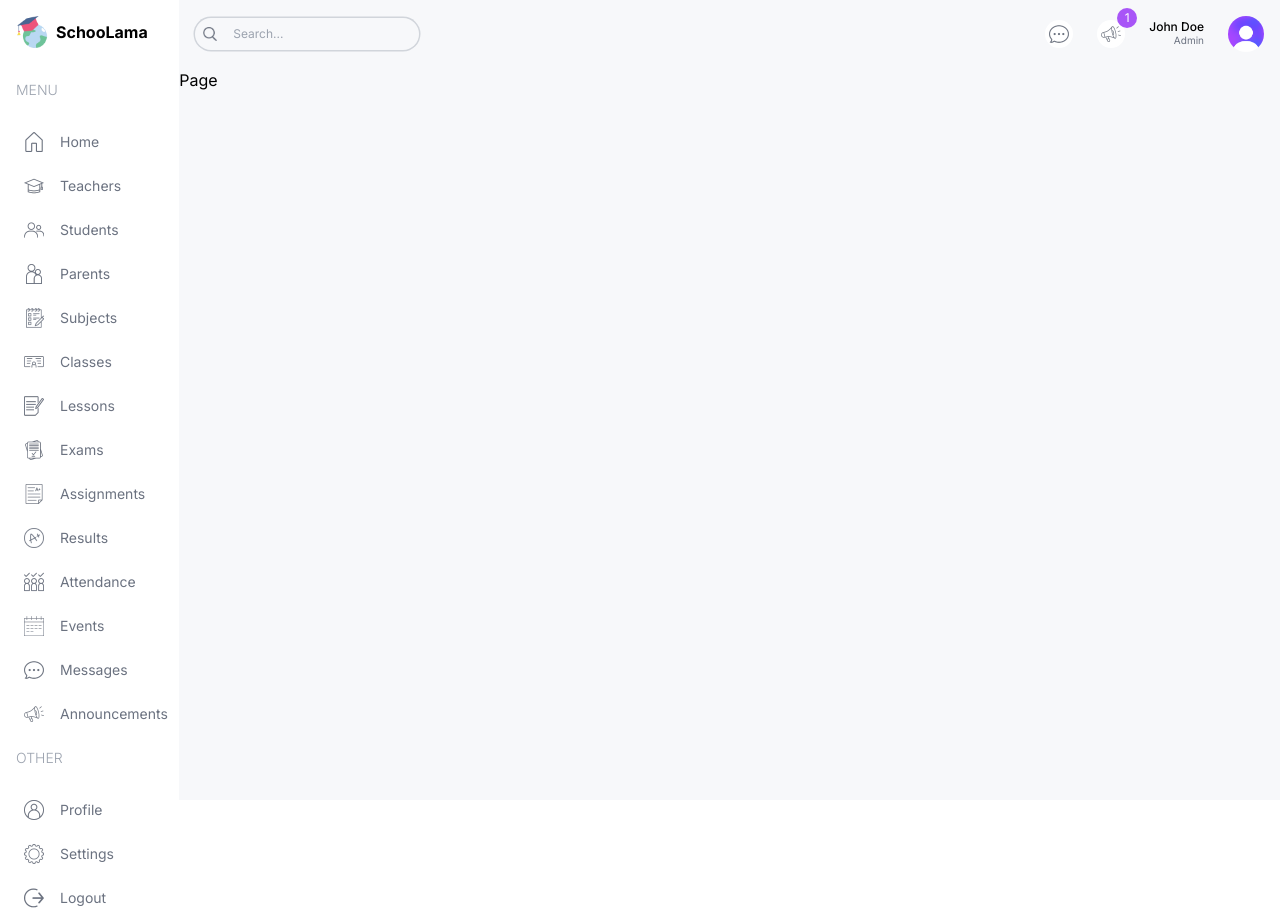
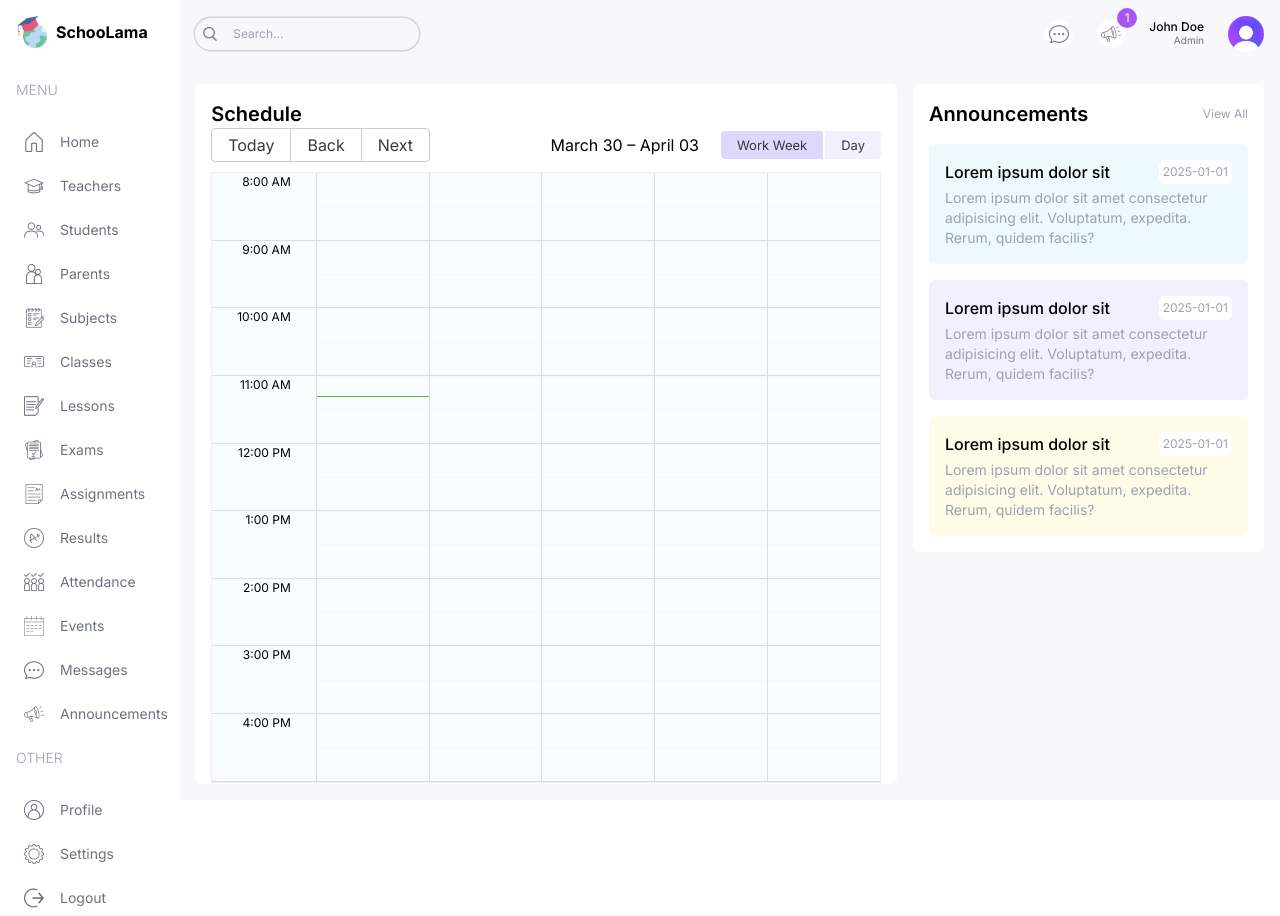
Before and after one commit to hamza-1612/academix-dashboard-ui, a Next.js app: page /teacher in a window 1280 px wide. Built offline with nearby package versions, Linux system fonts and the light colour scheme.

Commit message:
Sandbox snapshot commit

```diff
--- a/src/app/(dashboard)/teacher/page.tsx
+++ b/src/app/(dashboard)/teacher/page.tsx
@@ -1,5 +1,22 @@
+import Announcements from "@/components/Announcements";
+import BigCalendar from "@/components/BigCalender";
+
 const TeacherPage = () => {
-  return <div className="">Page</div>;
+  return (
+    <div className="flex-1 p-4 flex gap-4 flex-col xl:flex-row">
+      {/* LEFT */}
+      <div className="w-full xl:w-2/3">
+        <div className="h-full bg-white p-4 rounded-md">
+          <h1 className="text-xl font-semibold">Schedule</h1>
+          <BigCalendar />
+        </div>
+      </div>
+      {/* RIGHT */}
+      <div className="w-full xl:w-1/3 flex flex-col gap-8">
+        <Announcements />
+      </div>
+    </div>
+  );
 };
 
 export default TeacherPage;
--- /dev/null
+++ b/src/components/Pagination.tsx
@@ -0,0 +1,24 @@
+const Pagination = () => {
+  return (
+    <div className="p-4 flex items-center justify-between text-gray-500">
+      <button
+        disabled
+        className="py-2 px-4 rounded-md bg-slate-200 text-xs font-semibold disabled:opacity-50 disabled:cursor-not-allowed"
+      >
+        Prev
+      </button>
+      <div className="flex items-center gap-2 text-sm">
+        <button className="px-2 rounded-sm bg-lamaSky">1</button>
+        <button className="px-2 rounded-sm ">2</button>
+        <button className="px-2 rounded-sm ">3</button>
+        ...
+        <button className="px-2 rounded-sm ">10</button>
+      </div>
+      <button className="py-2 px-4 rounded-md bg-slate-200 text-xs font-semibold disabled:opacity-50 disabled:cursor-not-allowed">
+        Next
+      </button>
+    </div>
+  );
+};
+
+export default Pagination;
--- /dev/null
+++ b/src/components/Table.tsx
@@ -0,0 +1,26 @@
+const Table = ({
+  columns,
+  renderRow,
+  data,
+}: {
+  columns: { header: string; accessor: string; className?: string }[];
+  renderRow: (item: any) => React.ReactNode;
+  data: any[];
+}) => {
+  return (
+    <table className="w-full mt-4">
+      <thead>
+        <tr className="text-left text-gray-500 text-sm">
+          {columns.map((col) => (
+            <th key={col.accessor} className={col.className}>
+              {col.header}
+            </th>
+          ))}
+        </tr>
+      </thead>
+      <tbody>{data.map((item) => renderRow(item))}</tbody>
+    </table>
+  );
+};
+
+export default Table;
--- /dev/null
+++ b/src/components/TableSearch.tsx
@@ -0,0 +1,16 @@
+import Image from "next/image";
+
+const TableSearch = () => {
+  return (
+    <div className="w-full md:w-auto flex items-center gap-2 text-xs rounded-full ring-[1.5px] ring-gray-300 px-2">
+      <Image src="/search.png" alt="" width={14} height={14} />
+      <input
+        type="text"
+        placeholder="Search..."
+        className="w-[200px] p-2 bg-transparent outline-none"
+      />
+    </div>
+  );
+};
+
+export default TableSearch;
```
Also changed, not shown: src/app/(dashboard)/List/jj.tsx (added), src/app/(dashboard)/List/teachers/page.tsx (added).
